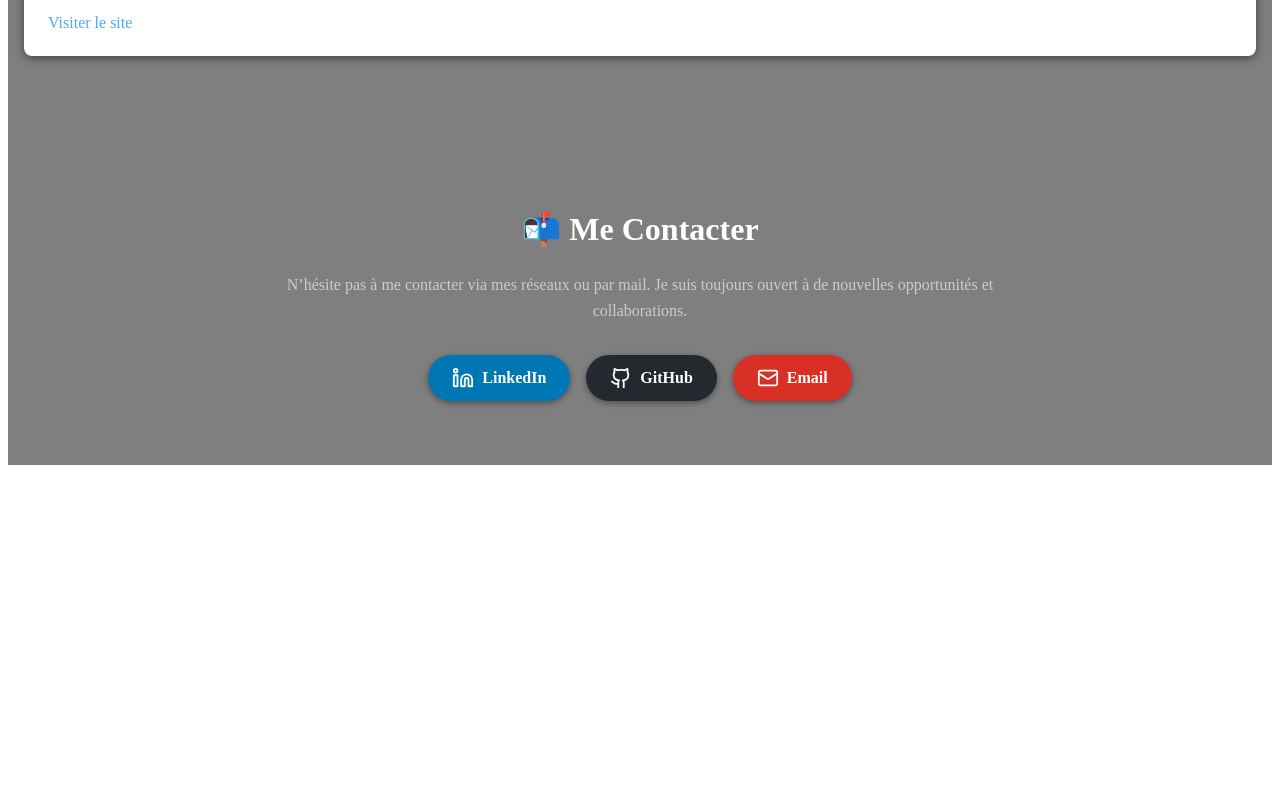
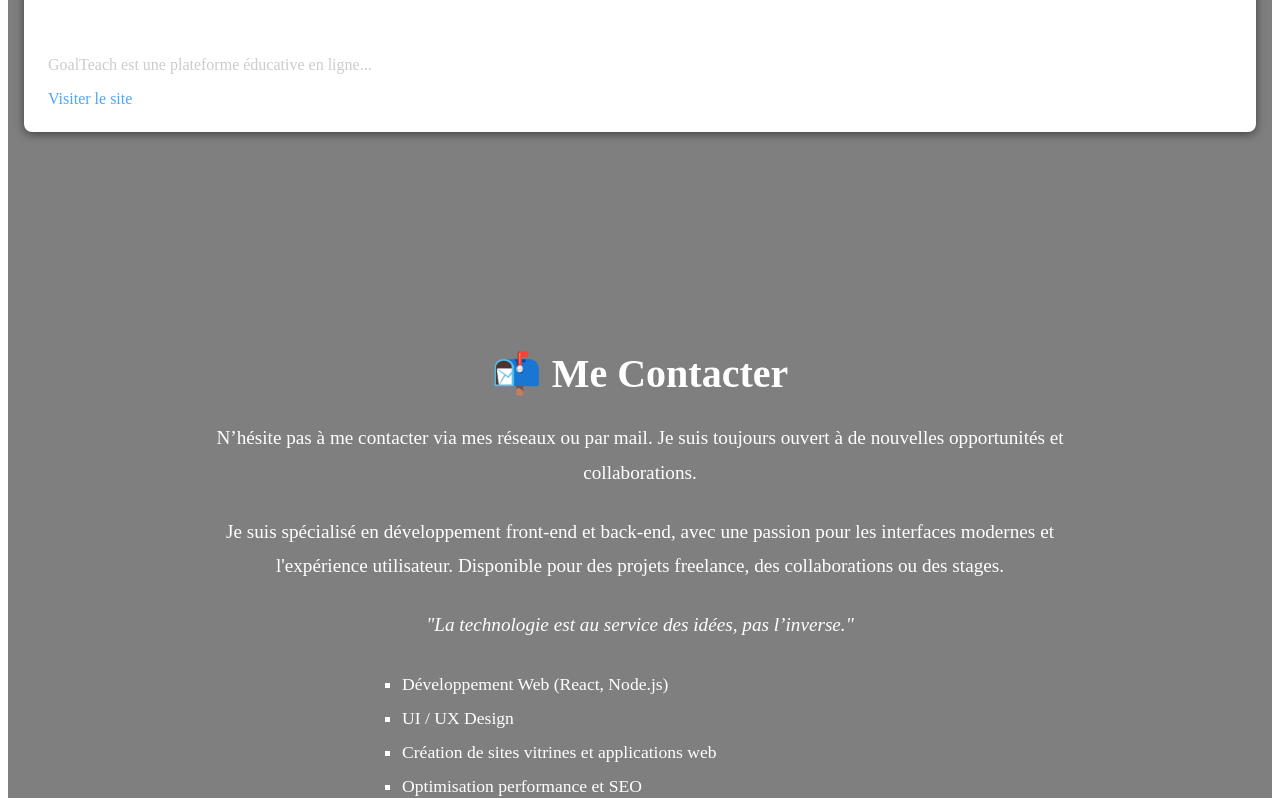
Before and after one commit to Timotheehau/myportfolio, a React (Create React App) app in the folder portfolio/myportfolio/: page / in a window 1280 px wide. Shown: the part 1603-2401 px from the top of the page. Before the commit the page ends 2176 px from the top, so only its background shows below. Built offline with nearby package versions, Linux system fonts and the light colour scheme.

Commit message:
ajout de design sur la partie Contact

```diff
--- a/portfolio/myportfolio/package.json
+++ b/portfolio/myportfolio/package.json
@@ -3,6 +3,7 @@
   "version": "0.1.0",
   "private": true,
   "dependencies": {
+    "@emailjs/browser": "^4.4.1",
     "@testing-library/dom": "^10.4.1",
     "@testing-library/jest-dom": "^6.8.0",
     "@testing-library/react": "^16.3.0",
--- a/portfolio/myportfolio/src/index.css
+++ b/portfolio/myportfolio/src/index.css
@@ -135,40 +135,58 @@ html {
 }
 
 #about p {
-  color: #ccc;
+  color: white;
   line-height: 1.6;
   margin-bottom: 1rem;
+  font-size: 1.3rem;
 }
-/* Section Contact */
+/* Contact Section */
 #contact {
-  padding: 4rem 1rem;
-  background-color: rgba(0, 0, 0, 0.5);
-  color: #f5f5f5;
+  background-color: rgba(0,0,0,0.5); /* fond clair */
+  color: white; /* texte clair */
+  min-height: 100vh; /* au moins une hauteur de page */
+  display: flex;
+  flex-direction: column;
+  justify-content: center;
+  align-items: center;
+  text-align: center;
 }
 
 .contact-container {
-  max-width: 800px;
-  margin: 0 auto;
-  text-align: center;
+  max-width: 900px;
+  width: 100%;
 }
 
 #contact h2 {
-  font-size: 2rem;
+  font-size: 2.5rem;
   margin-bottom: 1.5rem;
+}
+
+#contact p {
+  font-size: 1.2rem;
+  margin-bottom: 1.5rem;
+  line-height: 1.8;
   color: white;
 }
 
-#contact p {
-  color: #ccc;
-  margin-bottom: 2rem;
-  line-height: 1.6;
+#contact ul {
+  padding-left: 1.5rem;
+  list-style-type: square;
+  font-size: 1.1rem;
+  color: white;
 }
 
+#contact ul li {
+  margin-bottom: 0.8rem;
+}
+
+/* Boutons réseaux */
 .contact-buttons {
   display: flex;
   justify-content: center;
   gap: 1rem;
   flex-wrap: wrap;
+  margin-top: 2rem;
 }
 
 .contact-buttons .btn {
@@ -180,7 +198,7 @@ html {
   font-weight: bold;
   color: white;
   text-decoration: none;
-  box-shadow: 0 2px 6px rgba(0,0,0,0.4);
+  box-shadow: 0 2px 10px rgba(0,0,0,0.5);
   transition: all 0.3s ease;
 }
 
@@ -211,6 +229,22 @@ html {
 .contact-buttons .btn.email:hover {
   background-color: #a5271b;
 }
+
+/* Responsive */
+@media (max-width: 768px) {
+  #contact h2 {
+    font-size: 2rem;
+  }
+
+  #contact p, #contact ul li {
+    font-size: 1rem;
+  }
+
+  .contact-buttons {
+    flex-direction: column;
+  }
+}
+
 .scroll-to-top {
   position: fixed;
   bottom: 30px;
--- a/portfolio/myportfolio/src/sections/Contact.js
+++ b/portfolio/myportfolio/src/sections/Contact.js
@@ -4,11 +4,27 @@ export default function ContactSection() {
   return (
     <section id="contact">
       <div className="contact-container">
-        <h2>📬 Me Contacter</h2>
+        <h2 id="contact-h2">📬 Me Contacter</h2>
         <p>
           N’hésite pas à me contacter via mes réseaux ou par mail.
           Je suis toujours ouvert à de nouvelles opportunités et collaborations.
         </p>
+
+        <p>
+          Je suis spécialisé en développement front-end et back-end, avec une passion pour les interfaces modernes et l'expérience utilisateur.
+          Disponible pour des projets freelance, des collaborations ou des stages.
+        </p>
+
+        <p style={{ fontStyle: "italic", marginTop: "1rem" }}>
+          "La technologie est au service des idées, pas l’inverse."
+        </p>
+
+        <ul style={{ textAlign: "left", maxWidth: "500px", margin: "2rem auto", listStyleType: "square" }}>
+          <li>Développement Web (React, Node.js)</li>
+          <li>UI / UX Design</li>
+          <li>Création de sites vitrines et applications web</li>
+          <li>Optimisation performance et SEO</li>
+        </ul>
 
         <div className="contact-buttons">
           <a
```
Also changed, not shown: 1 other file (tests, documents, lock files or other folders).
